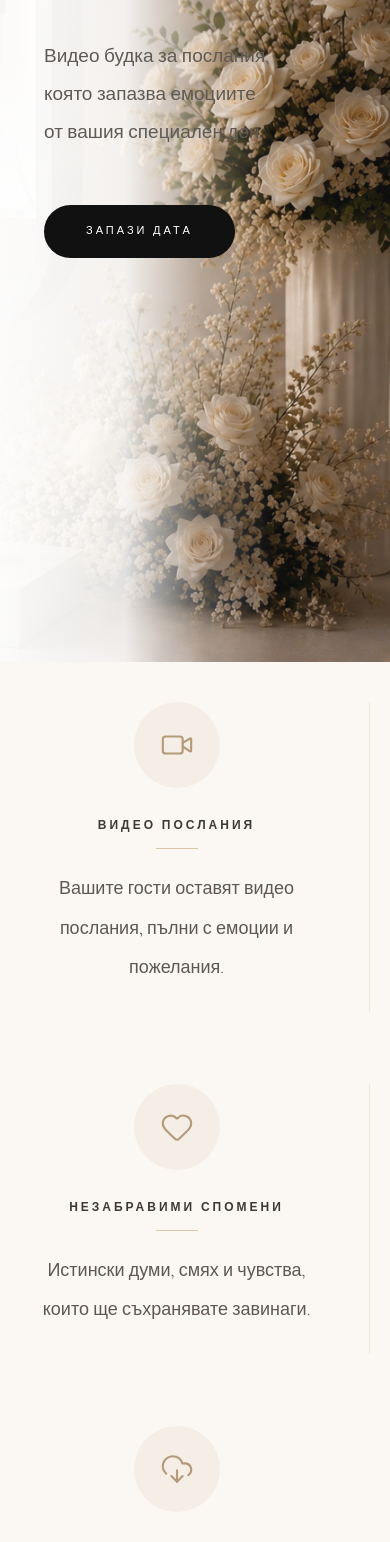
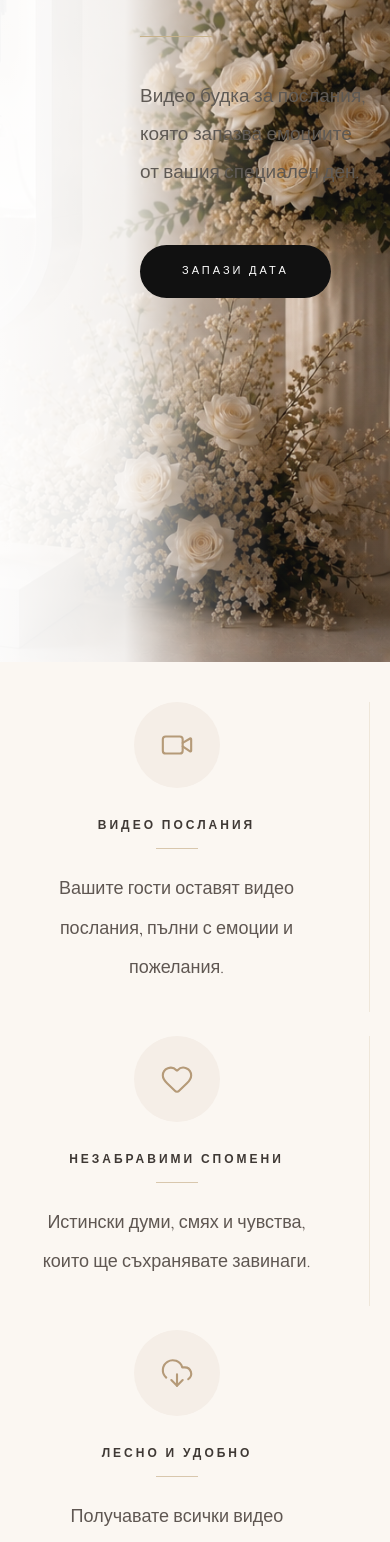
Before and after one commit to nansitocheva-netizen/eterna-site, a Next.js app: page / in a window 390 px wide. Shown: the part 432-1974 px from the top of the page. Built offline with nearby package versions, Linux system fonts and the light colour scheme.

Commit message:
fix mobile layout

```diff
--- a/app/page.tsx
+++ b/app/page.tsx
@@ -197,7 +197,7 @@ transition: "0.4s ease",backgroundColor: "rgba(252,250,247,0.96)",
       zIndex: 1,
 width: "100%",
 height: "100%",
-  padding: "120px 24px 80px",
+padding: "160px 0 80px 120px",
 display: "flex",
 flexDirection: "column",
 justifyContent: "flex-start",
@@ -284,11 +284,8 @@ style={{
 maxWidth: "1280px",
 margin: "0 auto",
 display: "grid",
-gridTemplateColumns:
-  typeof window !== "undefined" && window.innerWidth < 768
-    ? "1fr"
-    : "repeat(3, minmax(0, 1fr))",
-gap: "72px",
+gridTemplateColumns: "repeat(3, minmax(0, 1fr))",
+gap: "24px",
 }}
 >
 {[
@@ -423,3 +420,16 @@ margin: "18px auto  24px",
 </main>
 );
 }
+
+<div
+  style={{
+    maxWidth: "1280px",
+    margin: "0 auto",
+    display: "grid",
+    gridTemplateColumns:
+      typeof window !== "undefined" && window.innerWidth < 768
+        ? "1fr"
+        : "repeat(3, minmax(0, 1fr))",
+    gap: "24px",
+  }}
+></div>
```
Lines whose indentation alone changed are shown as unchanged.
